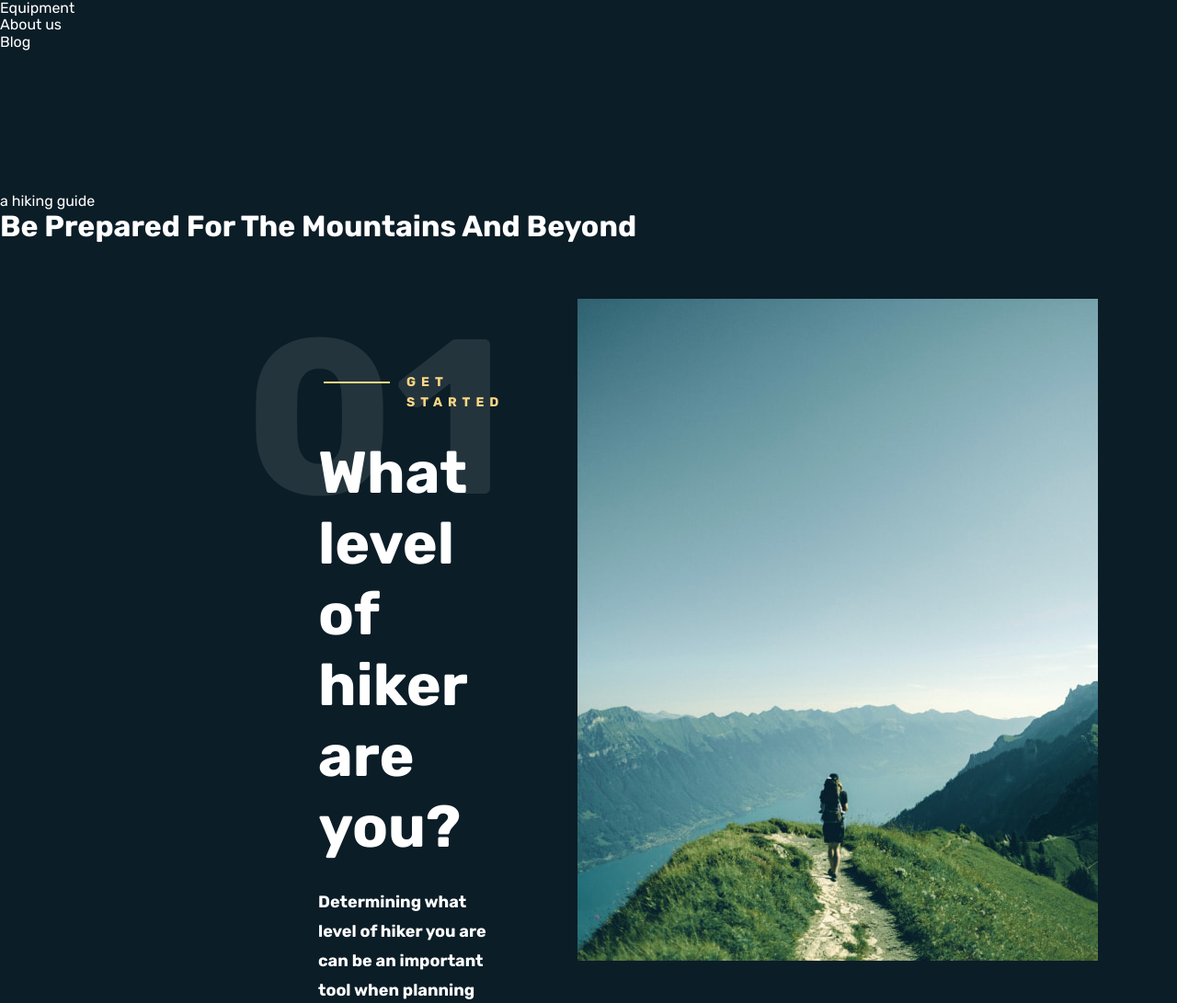
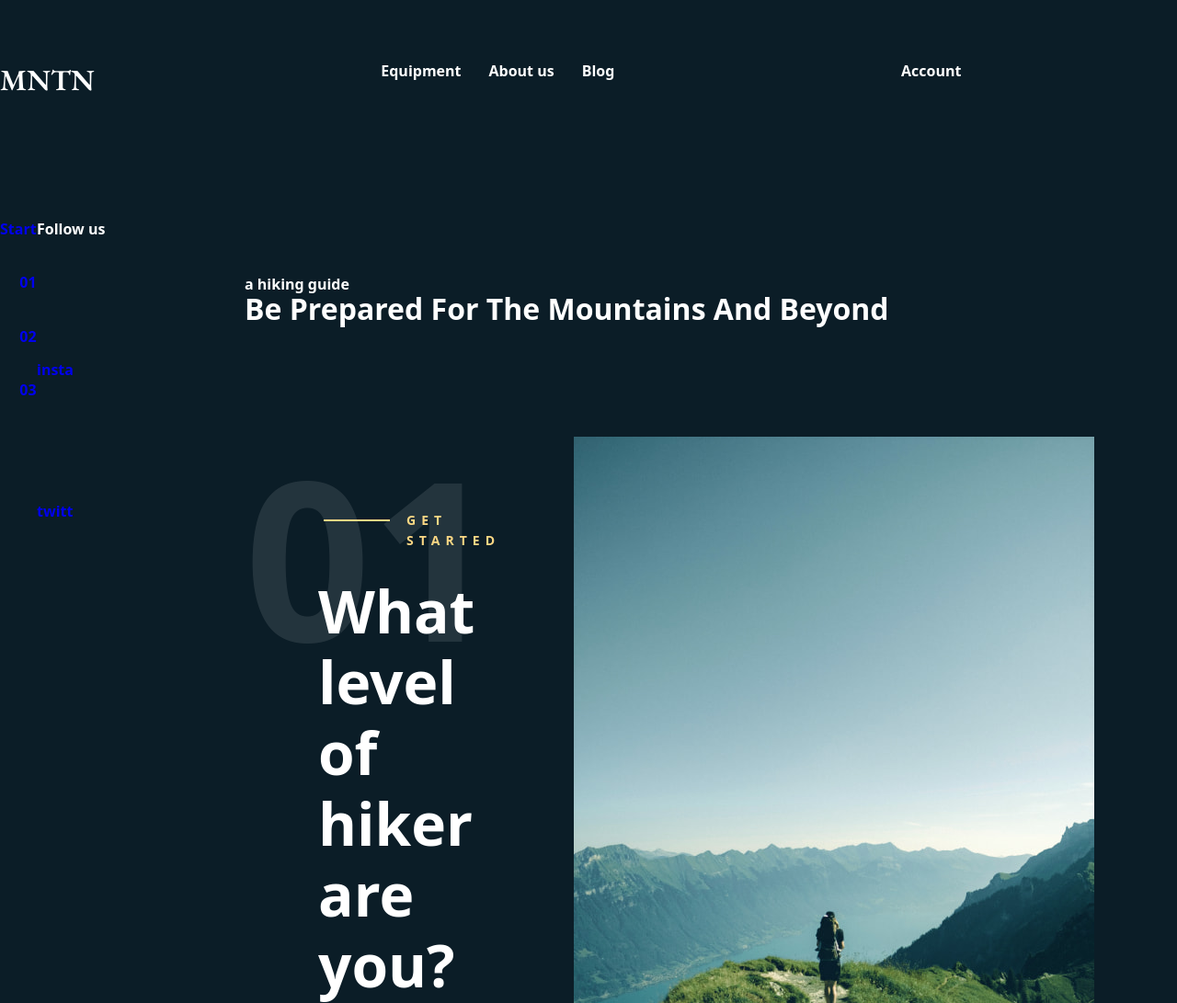
Before and after one commit to ihorsmyk/intentsg-hw-html-css, a website built with Parcel: page src/index.html in a window 1280 px wide. Shown: the top 1091 px of the page at 92% size. Built offline with nearby package versions, Linux system fonts and the light colour scheme.

Commit message:
update header

```diff
--- a/src/index.html
+++ b/src/index.html
@@ -4,14 +4,6 @@
     <meta charset="UTF-8" />
     <meta name="viewport" content="width=device-width, initial-scale=1.0" />
     <title>intentsg</title>
-
-    <link rel="preconnect" href="https://fonts.googleapis.com" />
-    <link rel="preconnect" href="https://fonts.gstatic.com" crossorigin />
-    <link
-      href="https://fonts.googleapis.com/css2?family=Rubik:wght@400;700&display=swap"
-      rel="stylesheet"
-    />
-
     <link rel="stylesheet" href="./sass/index.scss" />
     <link
       rel="stylesheet"
--- a/src/partials/chapter01.html
+++ b/src/partials/chapter01.html
@@ -1,4 +1,4 @@
-<div class="chapter container section">
+<div id="chapter1" class="chapter container section">
   <p class="chapter__number">01</p>
 
   <div class="chapter__content-box">
--- a/src/partials/chapter02.html
+++ b/src/partials/chapter02.html
@@ -1,4 +1,4 @@
-<div class="chapter container section">
+<div id="chapter2" class="chapter container section">
   <img
     src="./images/chapters/02.jpg"
     alt="a tourist in the mountains"
--- a/src/partials/chapter03.html
+++ b/src/partials/chapter03.html
@@ -1,4 +1,4 @@
-<div class="chapter container section">
+<div id="chapter3" class="chapter container section">
   <p class="chapter__number">03</p>
 
   <div class="chapter__content-box">
--- a/src/partials/header.html
+++ b/src/partials/header.html
@@ -1,14 +1,58 @@
-<div class="header">
-    <h2 class='header___logo'></h2>
-    <ul class="header-menu">
-        <li class="header-menu__item">Equipment</li>
-        <li class="header-menu__item">About us</li>
-        <li class="header-menu__item">Blog</li>
+<div id="header" class="header">
+  <div class="main-header">
+    <h2 class="main-header__logo">MNTN</h2>
+    <ul class="main-header-menu">
+      <li class="main-header-menu__item">Equipment</li>
+      <li class="main-header-menu__item">About us</li>
+      <li class="main-header-menu__item">Blog</li>
     </ul>
     <div class="account">
-        <svg class="account__logo">
-            <use></use>
-        </svg>
-        <p class="account__title"></p>
+      <p class="account__title">Account</p>
+
+      <svg class="account__logo">
+        <use></use>
+      </svg>
     </div>
+  </div>
+
+  <div class="socials-and-site-nav">
+    <div class="socials">
+      <p class="socials__text">Follow us</p>
+      <ul class="socials__list">
+        <li class="socials__item">
+          <a href="https://www.instagram.com/">
+            insta
+            <svg>
+              <use></use>
+            </svg>
+          </a>
+        </li>
+        <li class="socials__item">
+          <a href="https://twitter.com/">
+            twitt
+            <svg>
+              <use></use>
+            </svg>
+          </a>
+        </li>
+      </ul>
+    </div>
+
+    <nav class="site-nav">
+      <ul class="site-nav__list">
+        <li class="site-nav__item">
+          <a href="#header" class="site-nav__link">Start</a>
+        </li>
+        <li class="site-nav__item">
+          <a href="#chapter1" class="site-nav__link">01</a>
+        </li>
+        <li class="site-nav__item">
+          <a href="#chapter2" class="site-nav__link">02</a>
+        </li>
+        <li class="site-nav__item">
+          <a href="#chapter3" class="site-nav__link">03</a>
+        </li>
+      </ul>
+    </nav>
+  </div>
 </div>
--- a/src/partials/hero.html
+++ b/src/partials/hero.html
@@ -1,4 +1,4 @@
-<div class="hero">
+<div class="hero container section">
     <p class="hero__text">a hiking guide</p>
     <h1 class="hero__title">Be Prepared For The Mountains And Beyond</h1>
 </div>
--- a/src/sass/base/_common.scss
+++ b/src/sass/base/_common.scss
@@ -1,3 +1,5 @@
+@import url('https://fonts.googleapis.com/css2?family=EB+Garamond:wght@400;600&display=swap');
+
 h1,
 h2,
 h3,
@@ -9,11 +11,16 @@ p {
   margin-bottom: 0;
 }
 
+a {
+  text-decoration: none;
+}
+
 ul,
 ol {
   margin-top: 0;
   margin-bottom: 0;
   padding-left: 0;
+  list-style: none;
 }
 
 img {
@@ -41,9 +48,10 @@ img {
 
 body {
   box-sizing: border-box;
-  font-family: 'Rubik', sans-serif;
+  font-family: system-ui, -apple-system, Segoe UI, Roboto, Helvetica, Arial,
+    sans-serif, Apple Color Emoji, Segoe UI Emoji;
   font-style: normal;
-  font-weight: 400;
+  font-weight: 600;
   color: var(--primary-text-color);
   background-color: var(--background-color);
 }
--- a/src/sass/layout/_chapter01.scss
+++ b/src/sass/layout/_chapter01.scss
@@ -4,7 +4,7 @@
   display: flex;
   position: relative;
 
-  .chapter__number {
+  &__number {
     @include font(700, 240px, 240px);
     opacity: 0.1;
     position: absolute;
@@ -12,7 +12,7 @@
     left: -70;
   }
 
-  .chapter__content-box {
+  &__content-box {
     padding: 80px;
 
     .chapter__start-text {
@@ -46,7 +46,7 @@
   }
 
   .chapter__img {
-    max-width: 566px;
-    max-height: 720px;
+    width: 566px;
+    height: 720px;
   }
 }
--- a/src/sass/layout/_header.scss
+++ b/src/sass/layout/_header.scss
@@ -0,0 +1,41 @@
+@import '../utils/mixins';
+
+.header {
+  padding-top: 34px;
+  max-width: 1700px;
+  margin-left: auto;
+  margin-right: auto;
+}
+
+.main-header {
+  display: flex;
+  justify-content: space-between;
+
+  &__logo {
+    font-family: 'EB Garamond', serif;
+    @include font(600, 32px, 39px);
+  }
+
+  &-menu {
+    display: flex;
+    column-gap: 30px;
+  }
+}
+
+.socials-and-site-nav {
+  .socials {
+    left: 40px;
+    position: fixed;
+  }
+  .site-nav {
+    right: 40;
+    position: fixed;
+
+    &__list {
+      align-items: end;
+      display: flex;
+      flex-direction: column;
+      row-gap: 40px;
+    }
+  }
+}
```
